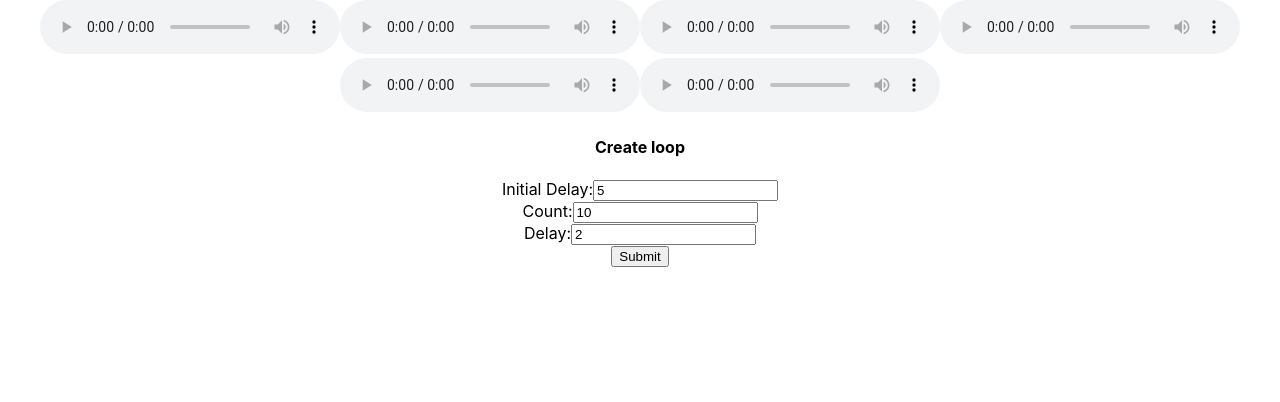
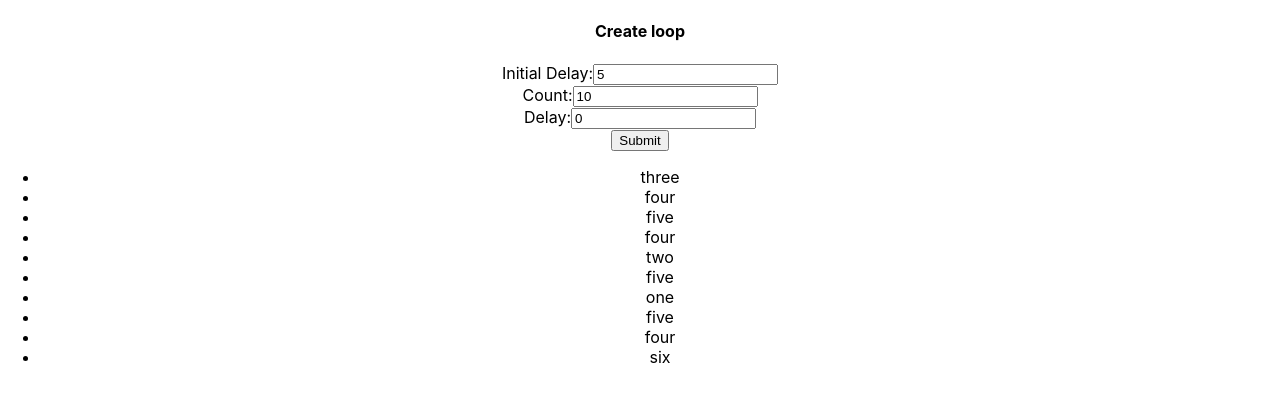
Before and after one commit to Tmidge/range-buddy, a React (Create React App) app: page / in a window 1280 px wide. Both pictures are taken after a click on the input "Submit". Shown: the top 402 px of the page. Built offline with nearby package versions, Linux system fonts and the light colour scheme.

Commit message:
add number print out

```diff
--- a/src/components/LoopForm.js
+++ b/src/components/LoopForm.js
@@ -12,14 +12,18 @@ export default class LoopForm extends React.Component {
 
         this.state = {
             count: 10,
-            delay: 2,
+            delay: 0,
             initialDelay: 5,
             sounds: ['one','two','three','four','five','six'],
-            running: false,
+            randomDelayMin: 0,
+            randomDelayMax: 0,
+            random: null,
+            soundArray: [],
         };
 
         this.createSoundLoop = this.createSoundLoop.bind(this);
         this.handleChange = this.handleChange.bind(this);
+        this.handleCheckboxChange = this.handleCheckboxChange.bind(this);
 
         this.one = React.createRef();
         this.two = React.createRef();
@@ -27,10 +31,6 @@ export default class LoopForm extends React.Component {
         this.four = React.createRef();
         this.five = React.createRef();
         this.six = React.createRef();
-
-        // document.addEventListener('touchstart', function () {
-
-        // });
     }
 
 
@@ -38,6 +38,19 @@ export default class LoopForm extends React.Component {
     handleChange(event) {
         this.setState({[event.target.name]: event.target.value});
     }
+
+    handleCheckboxChange(event) {
+        this.setState({ random: event.target.random });
+    }
+
+    // delay(){
+    //     if(this.state.delay > 0) {
+    //         return parseInt(this.state.delay);
+    //     }
+    //     const min = Math.ceil(parseInt(this.state.randomDelayMin));
+    //     const max = Math.floor(parseInt(this.state.randomDelayMax));
+    //     return Math.floor(Math.random() * (max - min + 1)) + min;
+    // }
 
     createSoundLoop(event) {
         // if(this.state.running) {
@@ -65,34 +78,36 @@ export default class LoopForm extends React.Component {
         console.log('State: ', this.state);
         event.preventDefault();
         const computedCount = parseInt(this.state.count);
-        let soundArray = []
+        let soundArray = [];
         for (var i=0; i < computedCount; i++) {
             soundArray.push(this.state.sounds[Math.floor(Math.random()*this.state.sounds.length)]);
         }
-        console.log(soundArray);
+
+        this.setState({soundArray});
 
         setTimeout(()=>{
             soundArray.forEach((soundRef, i) => {
+                // const delay = this.delay();
                 setTimeout(()=>{
-                    console.log(soundRef);
+                    // console.log(delay);
                     this[soundRef].current.play()},
-                i * parseInt(this.state.delay) * 1000);
+                i * this.state.delay * 1000);
             });
         }, parseInt(this.state.initialDelay) * 1000);
 
-        this.setState({isRunning: false});
+        // this.setState({isRunning: false});
     }
 
     render() {
         return (
             <div>
                 <div>
-                    <audio ref={this.one} id="one" src={one} controls/>
-                    <audio ref={this.two} id="two" src={two} controls/>
-                    <audio ref={this.three} id="three" src={three} controls/>
-                    <audio ref={this.four} id="four" src={four} controls/>
-                    <audio ref={this.five} id="five" src={five} controls/>
-                    <audio ref={this.six} id="six" src={six} controls/>
+                    <audio ref={this.one} id="one" src={one}/>
+                    <audio ref={this.two} id="two" src={two}/>
+                    <audio ref={this.three} id="three" src={three}/>
+                    <audio ref={this.four} id="four" src={four}/>
+                    <audio ref={this.five} id="five" src={five}/>
+                    <audio ref={this.six} id="six" src={six}/>
                 </div>
                 <form onSubmit={this.createSoundLoop}>
                     <h4>Create loop</h4>
@@ -107,8 +122,23 @@ export default class LoopForm extends React.Component {
                     <label>Delay:
                         <input name="delay" type="number" value={this.state.delay} onChange={this.handleChange}/>
                     </label>
+                    {/* <label>Random Delay min:
+                        <input name="randomDelayMin" type="number" value={this.state.randomDelayMin} onChange={this.handleChange}/>
+                    </label>
+                    <label>Random Delay max:
+                        <input name="randomDelayMax" type="number" value={this.state.randomDelayMax} onChange={this.handleChange}/>
+                    </label> */}
                     <br/>
                     <input type="submit" value="Submit"/>
+                    <br/>
+                    <div>
+                        {/* {this.state.soundArray.toString()} */}
+                        <ul>
+                        {this.state.soundArray.map((value, index) => {
+                            return <li key={index}>{value}</li>
+                        })}
+                        </ul>
+                    </div>
                 </form>
             </div>
 
```
